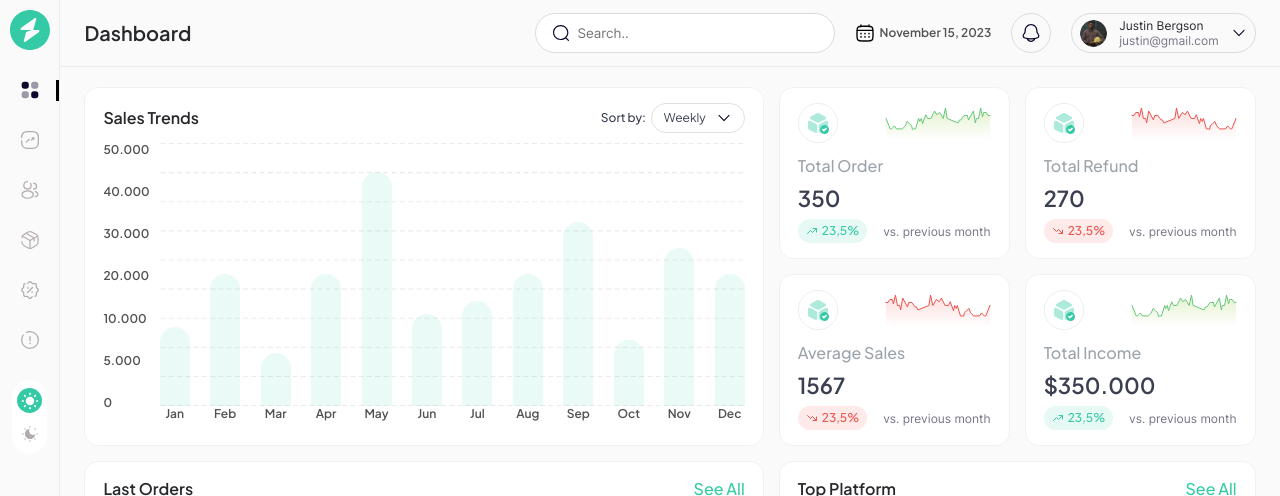
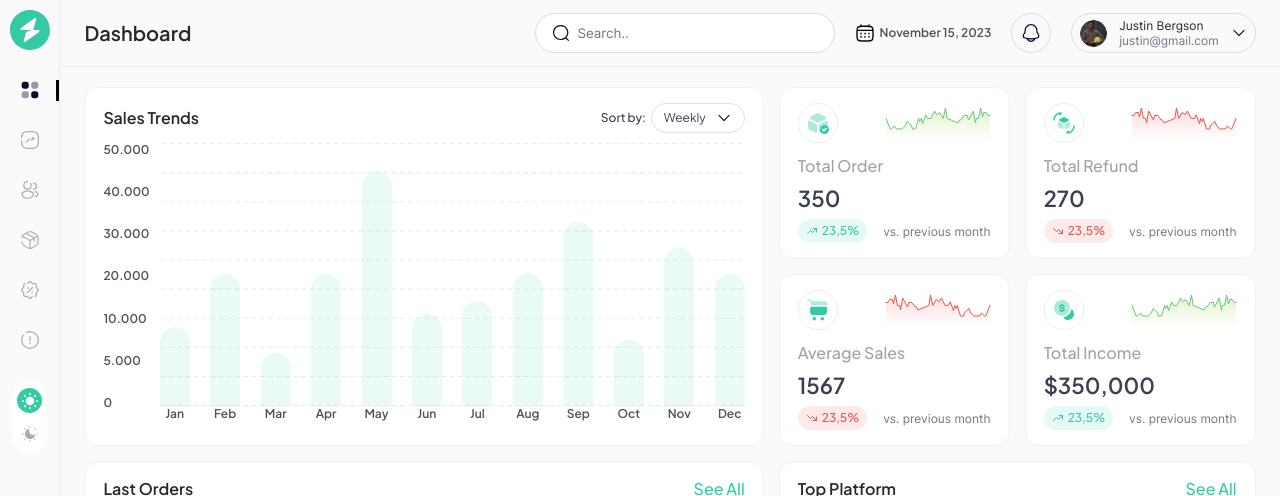
Before and after one commit to Daviddix/Geegpay-Frontend-Challenge, a React (Vite) app: page / in a window 1280 px wide. Shown: the top 496 px of the page. Built offline with nearby package versions, Linux system fonts and the light colour scheme.

Commit message:
made data dynamic

```diff
--- a/src/Components/GroupedComponents/GroupedComponents.jsx
+++ b/src/Components/GroupedComponents/GroupedComponents.jsx
@@ -3,111 +3,73 @@ import badGraph from "../../assets/icons/bad-graph.svg"
 import trendingUpIcon from "../../assets/icons/trending-up-icon.svg"
 import trendingDownIcon from "../../assets/icons/trending-down-icon.svg"
 import boxIconOne from "../../assets/icons/box-icon-1.svg"
+import boxIconTwo from "../../assets/icons/box-icon-2.svg"
+import cartIcon from "../../assets/icons/cart-icon.svg"
+import coinIcon from "../../assets/icons/coin-icon.svg"
 
 import "./GroupedComponents.css"
 
 function GroupedComponents() {
-  return (
-    <div className="grouped-components">
-                <div className="group-component container">
+    const data = [
+      {
+        icon: boxIconOne,
+        title: "Total Order",
+        number: 350,
+        trend: "good",
+        trendPercentage: "23,5%",
+      },
+      {
+        icon: boxIconTwo,
+        title: "Total Refund",
+        number: 270,
+        trend: "bad",
+        trendPercentage: "23,5%",
+      },
+      {
+        icon: cartIcon,
+        title: "Average Sales",
+        number: 1567,
+        trend: "bad",
+        trendPercentage: "23,5%",
+      },
+      {
+        icon: coinIcon,
+        title: "Total Income",
+        number: "$350,000",
+        trend: "good",
+        trendPercentage: "23,5%",
+      },
+    ]
+
+    const mappedData = data.map(({icon, number, title, trend, trendPercentage})=>{
+        return <div className="group-component container">
         <div className="group-component-header">
             <div className="icon">
-                            <img src={boxIconOne} alt="" />
+                <img src={icon} alt="component icon" />
             </div>
 
             <div className="graph">
-                            <img src={goodGraph} alt="" />
+                <img src={trend == "good"? goodGraph : badGraph} alt="graph icon" />
             </div>
         </div>
 
-                    <h2 className="body-text-plus-jakarta-sans-medium-16">Total Order</h2>
-                    <h1 className="heading-text-plus-jakarta-sans-semiBold-24">350</h1>
+        <h2 className="body-text-plus-jakarta-sans-medium-16">{title}</h2>
+        <h1 className="heading-text-plus-jakarta-sans-semiBold-24">{number}</h1>
 
         <div className="group-component-lower">
-                    <div className="trend-pill good">
-                        <img src={trendingUpIcon} alt="total order trend" />
+        <div className={trend == "good"? "trend-pill good" : "trend-pill bad"}>
+            <img src={trend == "good"? trendingUpIcon : trendingDownIcon} alt="total order trend" />
 
-                        <p className="body-text-plus-jakarta-sans-medium-12">23,5%</p>
+            <p className="body-text-plus-jakarta-sans-medium-12">{trendPercentage}</p>
         </div>
 
         <p className="pill-text-sub-heading">vs. previous month</p>
         </div>
     </div>
-
-                <div className="group-component container">
-                    <div className="group-component-header">
-                        <div className="icon">
-                            <img src={boxIconOne} alt="" />
-                        </div>
-
-                        <div className="graph">
-                            <img src={badGraph} alt="graph icon" />
-                        </div>
-                    </div>
-
-                    <h2 className="body-text-plus-jakarta-sans-medium-16">Total Refund</h2>
-                    <h1 className="heading-text-plus-jakarta-sans-semiBold-24">270</h1>
-
-                    <div className="group-component-lower">
-                    <div className="trend-pill bad">
-                        <img src={trendingDownIcon} alt="total order trend" />
-
-                        <p className="body-text-plus-jakarta-sans-medium-12">23,5%</p>
-                    </div>
-
-                    <p className="pill-text-sub-heading">vs. previous month</p>
-                    </div>
-                </div>
-
-                <div className="group-component container">
-                    <div className="group-component-header">
-                        <div className="icon">
-                            <img src={boxIconOne} alt="" />
-                        </div>
-
-                        <div className="graph">
-                            <img src={badGraph} alt="negative graph icon" />
-                        </div>
-                    </div>
-
-                    <h2 className="body-text-plus-jakarta-sans-medium-16">Average Sales</h2>
-                    <h1 className="heading-text-plus-jakarta-sans-semiBold-24">1567</h1>
-
-                    <div className="group-component-lower">
-                    <div className="trend-pill bad">
-                        <img src={trendingDownIcon} alt="total order trend" />
-
-                        <p className="body-text-plus-jakarta-sans-medium-12">23,5%</p>
-                    </div>
-
-                    <p className="pill-text-sub-heading">vs. previous month</p>
-                    </div>
-                </div>
-
-                <div className="group-component container">
-                    <div className="group-component-header">
-                        <div className="icon">
-                            <img src={boxIconOne} alt="" />
-                        </div>
-
-                        <div className="graph">
-                            <img src={goodGraph} alt="graph icon" />
-                        </div>
-                    </div>
-
-                    <h2 className="body-text-plus-jakarta-sans-medium-16">Total Income</h2>
-                    <h1 className="heading-text-plus-jakarta-sans-semiBold-24">$350.000</h1>
-
-                    <div className="group-component-lower">
-                    <div className="trend-pill good">
-                        <img src={trendingUpIcon} alt="total order trend" />
-
-                        <p className="body-text-plus-jakarta-sans-medium-12">23,5%</p>
-                    </div>
-
-                    <p className="pill-text-sub-heading">vs. previous month</p>
-                    </div>
-                </div>
+    })
+  return (
+    <div className="grouped-components">
+                {mappedData}
             </div>
   )
 }
--- a/src/Components/TopPlatform/TopPlatform.jsx
+++ b/src/Components/TopPlatform/TopPlatform.jsx
@@ -1,6 +1,40 @@
 import "./TopPlatform.css"
 
 function TopPlatform() {
+    const platformData = [{
+        name: "Book Bazaar",
+        amount : "$2,500,000",
+        increase : "+15%"
+    },
+    {
+        name: "Artisan Aisle",
+        amount : "$1,800,000",
+        increase : "+10%"
+    },
+    {
+        name: "Toy Troop",
+        amount : "$1,200,000",
+        increase : "+8%"
+    },
+    {
+        name: "XStore",
+        amount : "$600,000",
+        increase : "+5%"
+    }
+    ]
+
+    const mappedPlatformData = platformData.map(({name, amount, increase})=>{
+        return   <div className="single-platform">
+        <h2 className="body-text-plus-jakarta-sans-semiBold-18">{name}</h2>
+
+        <div className="progress-bar"></div>
+
+        <div className="single-platform-lower">
+            <p className="body-text-plus-jakarta-sans-regular-18">{amount}</p>
+            <p className="body-text-plus-jakarta-sans-regular-18">{increase}</p>
+        </div>
+    </div>
+    })
   return (
     <div className="platform container">
                 <div className="platform-header">
@@ -9,51 +43,7 @@ function TopPlatform() {
                     <p className="body-text-plus-jakarta-sans-medium-18">See All</p>
                 </div>
 
-                <div className="single-platform">
-                    <h2 className="body-text-plus-jakarta-sans-semiBold-18">Book Bazaar</h2>
-
-                    <div className="progress-bar"></div>
-
-                    <div className="single-platform-lower">
-                        <p className="body-text-plus-jakarta-sans-regular-18">$2,500,000</p>
-                        <p className="body-text-plus-jakarta-sans-regular-18">+15%</p>
-                    </div>
-                </div>
-
-                <div className="single-platform">
-                    <h2 className="body-text-plus-jakarta-sans-semiBold-18">Artisan Aisle</h2>
-
-                    <div className="progress-bar"></div>
-
-                    <div className="single-platform-lower">
-                        <p className="body-text-plus-jakarta-sans-regular-18">$1,800,000</p>
-                        <p className="body-text-plus-jakarta-sans-regular-18">+10%</p>
-                    </div>
-                </div>
-
-
-
-                <div className="single-platform">
-                    <h2 className="body-text-plus-jakarta-sans-semiBold-18">Toy Troop</h2>
-
-                    <div className="progress-bar"></div>
-
-                    <div className="single-platform-lower">
-                        <p className="body-text-plus-jakarta-sans-regular-18">$1,200,000</p>
-                        <p className="body-text-plus-jakarta-sans-regular-18">+8%</p>
-                    </div>
-                </div>
-
-                <div className="single-platform">
-                    <h2 className="body-text-plus-jakarta-sans-semiBold-18">XStore</h2>
-
-                    <div className="progress-bar"></div>
-
-                    <div className="single-platform-lower">
-                        <p className="body-text-plus-jakarta-sans-regular-18">$600,000</p>
-                        <p className="body-text-plus-jakarta-sans-regular-18">+5%</p>
-                    </div>
-                </div>
+                {mappedPlatformData}
 
 
             </div>
```
Also changed, not shown: src/Components/LastOrders/LastOrders.jsx (+60 -94 lines). Lines whose indentation alone changed are shown as unchanged.
